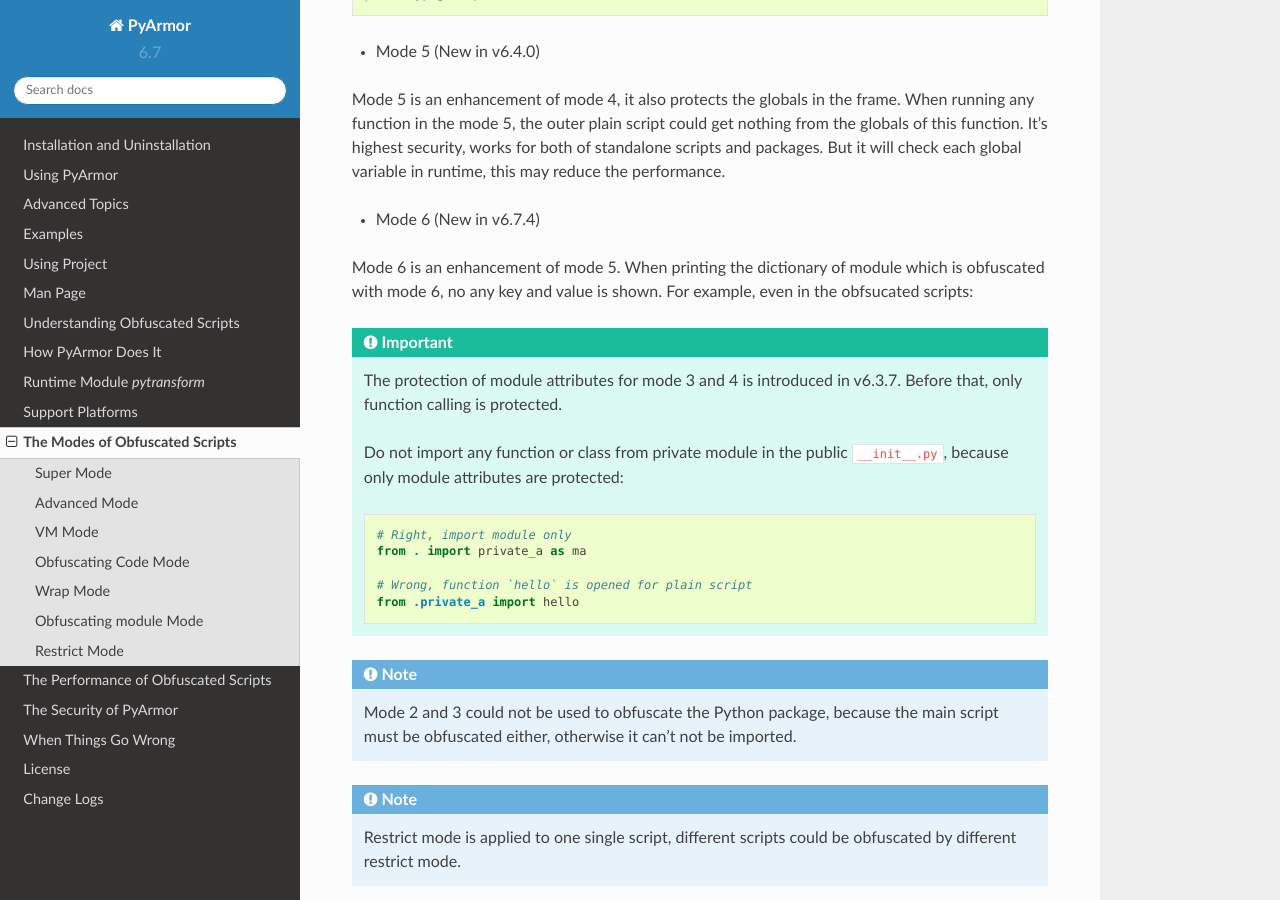
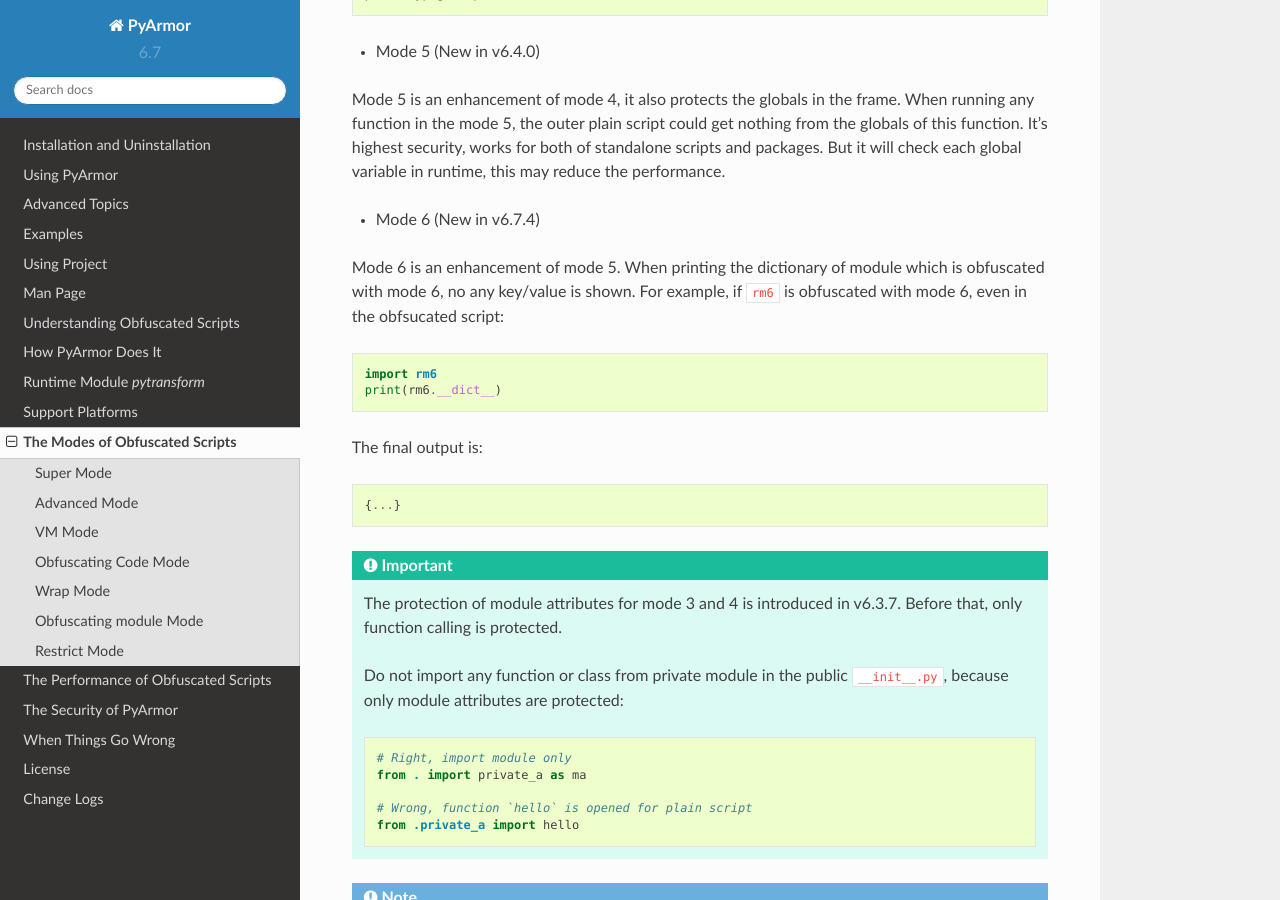
Before and after one commit to dashingsoft/pyarmor, a Sphinx documentation site: the page built from docs/mode.rst, in a window 1280 px wide and 900 px high, scrolled down 7164 px. Built offline with Sphinx 7.4.7 and the Read the Docs theme 2.0.0, drawn with Linux system fonts in a browser that asks for light colours.

Commit message:
Refine doc

```diff
--- a/docs/mode.rst
+++ b/docs/mode.rst
@@ -352,15 +352,17 @@
 * Mode 6 (New in v6.7.4)
 
 Mode 6 is an enhancement of mode 5. When printing the dictionary of module which
-is obfuscated with mode 6, no any key and value is shown. For example, even in
-the obfsucated scripts:
+is obfuscated with mode 6, no any key/value is shown. For example, if ``rm6`` is
+obfuscated with mode 6, even in the obfsucated script:
 
-.. code-block:: python
-  # rm6 is obfuscated with mode 6
-  import rm6
+.. code:: python
 
-  # The output is "{...}"
-  print(rm6.__dict__)
+    import rm6
+    print(rm6.__dict__)
+
+The final output is::
+
+    {...}
 
 .. important::
 
```
